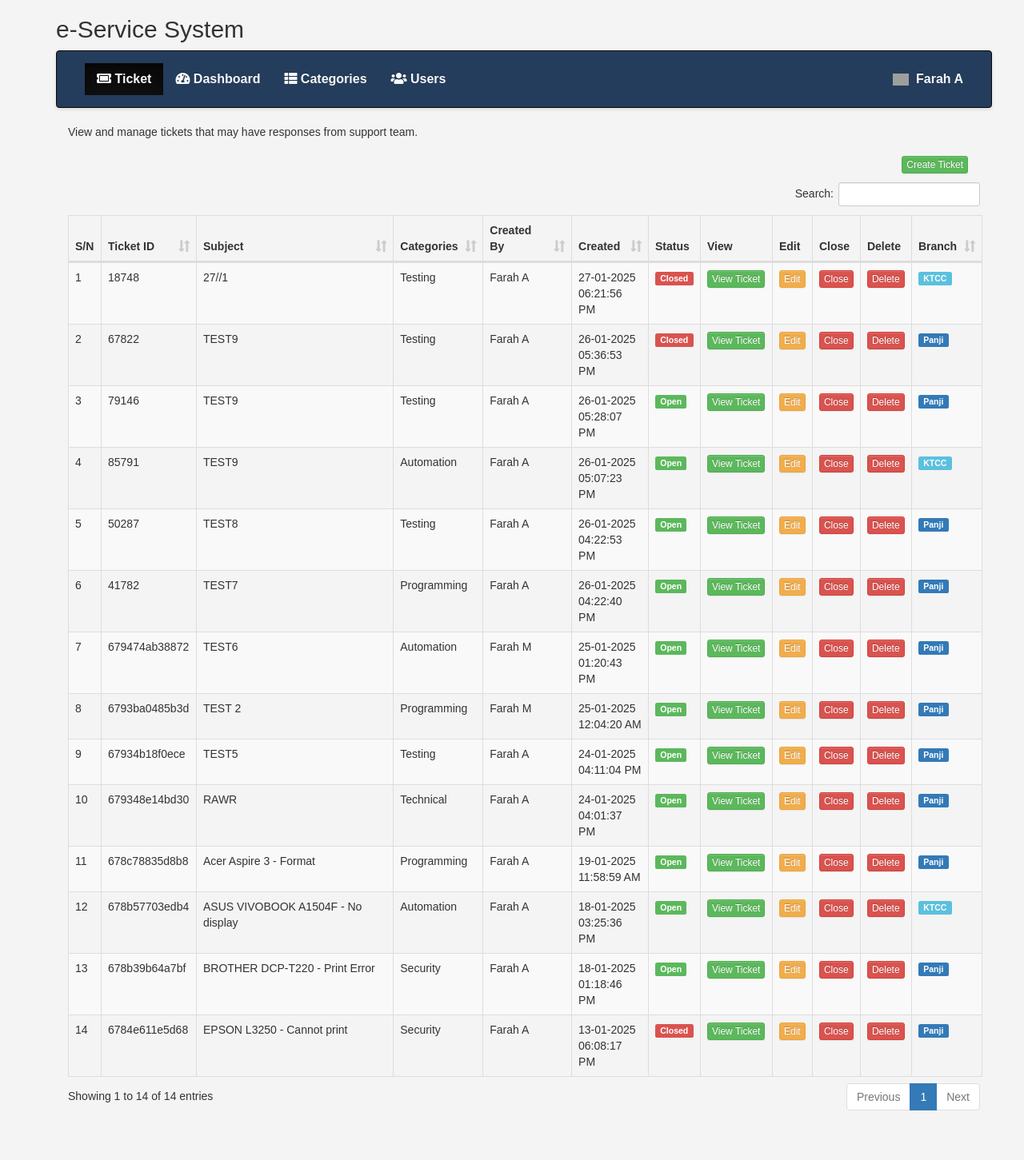
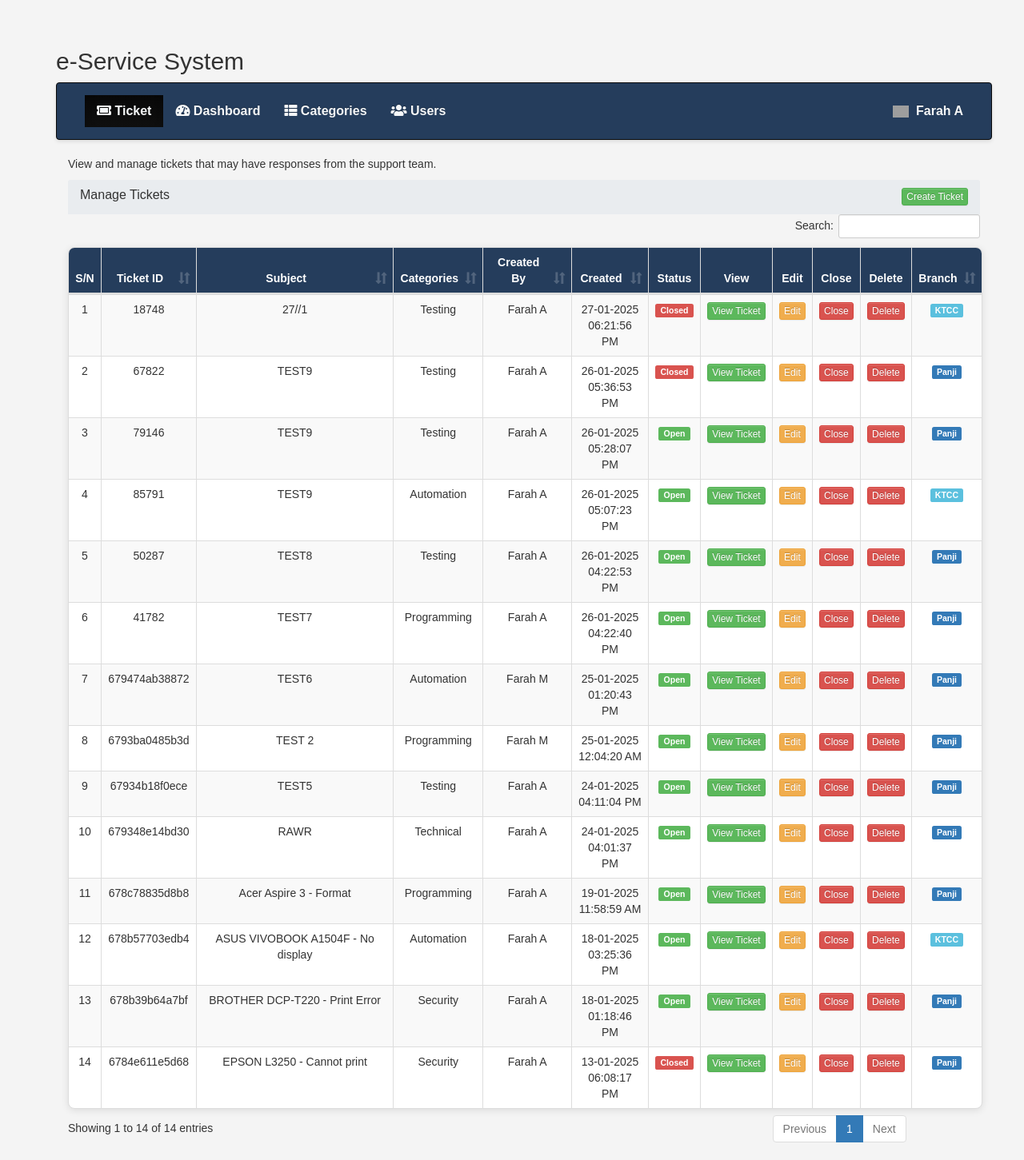
Before and after one commit to farahika08/system, a PHP site: page /ticket.php in a window 1280 px wide. Shown: the whole page at 80% size. Before the commit the page ends 1389 px from the top, so only its background shows below. Run offline with PHP 8.4, Linux system fonts and the light colour scheme; the visitor is signed in with stand-in values (Sample User, id 1); data comes from the database, SQL or seed files in the repository; some libraries are stand-ins or nearby versions; grey boxes are pictures that could not be loaded.

Commit message:
Update ticket.php

```diff
--- a/ticket.php
+++ b/ticket.php
@@ -8,49 +8,202 @@ $user = $users->getUserInfo();
 ?>
 <title>SMSYSTEM</title>
 <script src="js/jquery.dataTables.min.js"></script>
+
 <script src="js/dataTables.bootstrap.min.js"></script>
+
 <link rel="stylesheet" href="css/dataTables.bootstrap.min.css" />
+
 <script src="js/general.js"></script>
+
 <script src="js/tickets.js"></script>
+
 <link rel="stylesheet" href="css/style.css" />
+
+
+<!-- Custom styles for the ticket page -->
+
+<style>
+
+    body {
+
+        background-color: #f4f4f4; /* Light background for the body */
+
+        font-family: 'Arial', sans-serif; /* Modern font */
+
+    }
+
+    .container {
+
+        margin-top: 20px; /* Space above the container */
+
+    }
+
+    h2 {
+
+        color: #253d5c; /* Dark blue for headings */
+
+        margin-bottom: 20px; /* Space below heading */
+
+    }
+
+    .panel-heading {
+
+        background-color: #e9ecef; /* Light gray background for panel heading */
+
+        border-bottom: 2px solid #253d5c; /* Dark blue border */
+
+        padding: 15px; /* Padding for the heading */
+
+    }
+
+    .table {
+
+        background: #ffffff; /* White background for the table */
+
+        border-radius: 8px; /* Rounded corners */
+
+        overflow: hidden; /* Prevent overflow */
+
+        box-shadow: 0 2px 10px rgba(0, 0, 0, 0.1); /* Subtle shadow for depth */
+
+    }
+
+    .table th, .table td {
+
+        vertical-align: middle; /* Center align content */
+
+        text-align: center; /* Center align text */
+
+    }
+
+    .table th {
+
+        background-color: #253d5c; /* Dark blue background for header */
+
+        color: #ffffff; /* White text for header */
+
+    }
+
+    .table-striped > tbody > tr:nth-of-type(odd) {
+
+        background-color: #f2f2f2; /* Light gray for odd rows */
+
+    }
+
+    .btn {
+
+        transition: background-color 0.3s, transform 0.3s; /* Smooth transition for button hover */
+
+    }
+
+    .btn:hover {
+
+        background-color: #2a69ac; /* Darker blue on hover */
+
+        color: #ffffff; /* White text on hover */
+
+        transform: scale(1.05); /* Slightly enlarge button on hover */
+
+    }
+
+    .dataTables_wrapper .dataTables_paginate .paginate_button {
+
+        padding: 0.5em 1em; /* Padding for pagination buttons */
+
+        margin: 0 0.1em; /* Margin between buttons */
+
+        border-radius: 5px; /* Rounded corners */
+
+    }
+
+    .dataTables_wrapper .dataTables_paginate .paginate_button:hover {
+
+        background-color: #2a69ac; /* Darker blue on hover */
+
+        color: #ffffff; /* White text on hover */
+
+    }
+
+</style>
+
+
 <?php include('inc/container.php');?>
+
 <div class="container">
+
     <div class="row home-sections">
+
         <h2>e-Service System</h2>
+
         <?php include('menus.php'); ?>
+
     </div>
+
     <div class="">
-		<p>View and manage tickets that may have responses from support team.</p>
+
+        <p>View and manage tickets that may have responses from the support team.</p>
+
 
         <div class="panel-heading">
+
             <div class="row">
+
                 <div class="col-md-10">
-					<h3 class="panel-title"></h3>
+
+                    <h3 class="panel-title">Manage Tickets</h3>
+
                 </div>
+
                 <div class="col-md-2" align="right">
+
                     <button type="button" name="add" id="createTicket" class="btn btn-success btn-xs">Create Ticket</button>
+
                 </div>
+
             </div>
+
         </div>
+
         <table id="listTickets" class="table table-bordered table-striped">
+
             <thead>
+
                 <tr>
+
                     <th>S/N</th>
+
                     <th>Ticket ID</th>
+
                     <th>Subject</th>
+
                     <th>Categories</th>
+
                     <th>Created By</th>
+
                     <th>Created</th>
+
                     <th>Status</th>
+
                     <th>View</th>
+
                     <th>Edit</th>
+
                     <th>Close</th>
+
                     <th>Delete</th>
+
                     <th>Branch</th>
+
                 </tr>
+
             </thead>
+
         </table>
+
     </div>
+
     <?php include('add_ticket_model.php'); ?>
+
 </div>
+
 <?php include('inc/footer.php');?>
```
Lines whose indentation alone changed are shown as unchanged.
